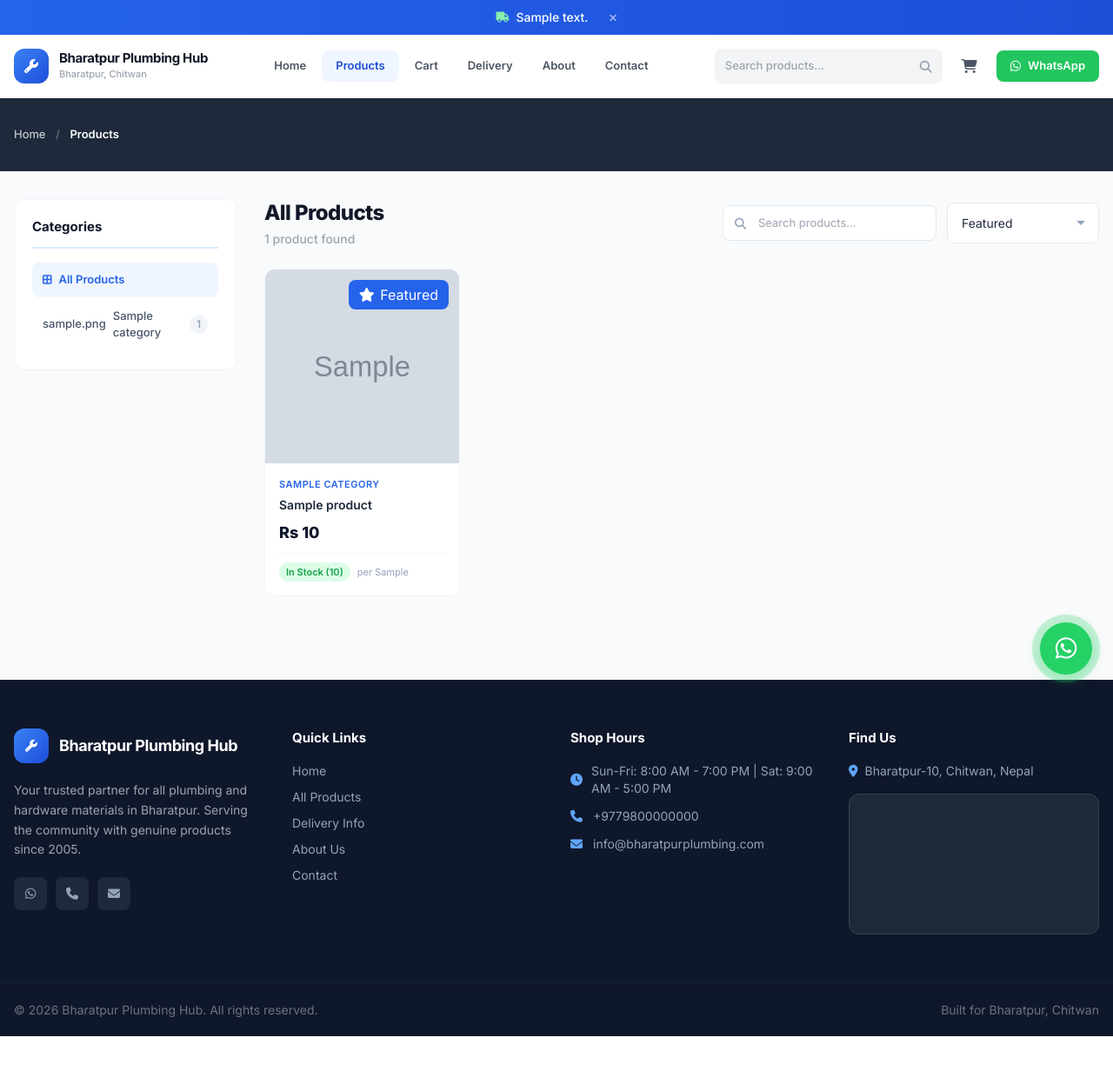
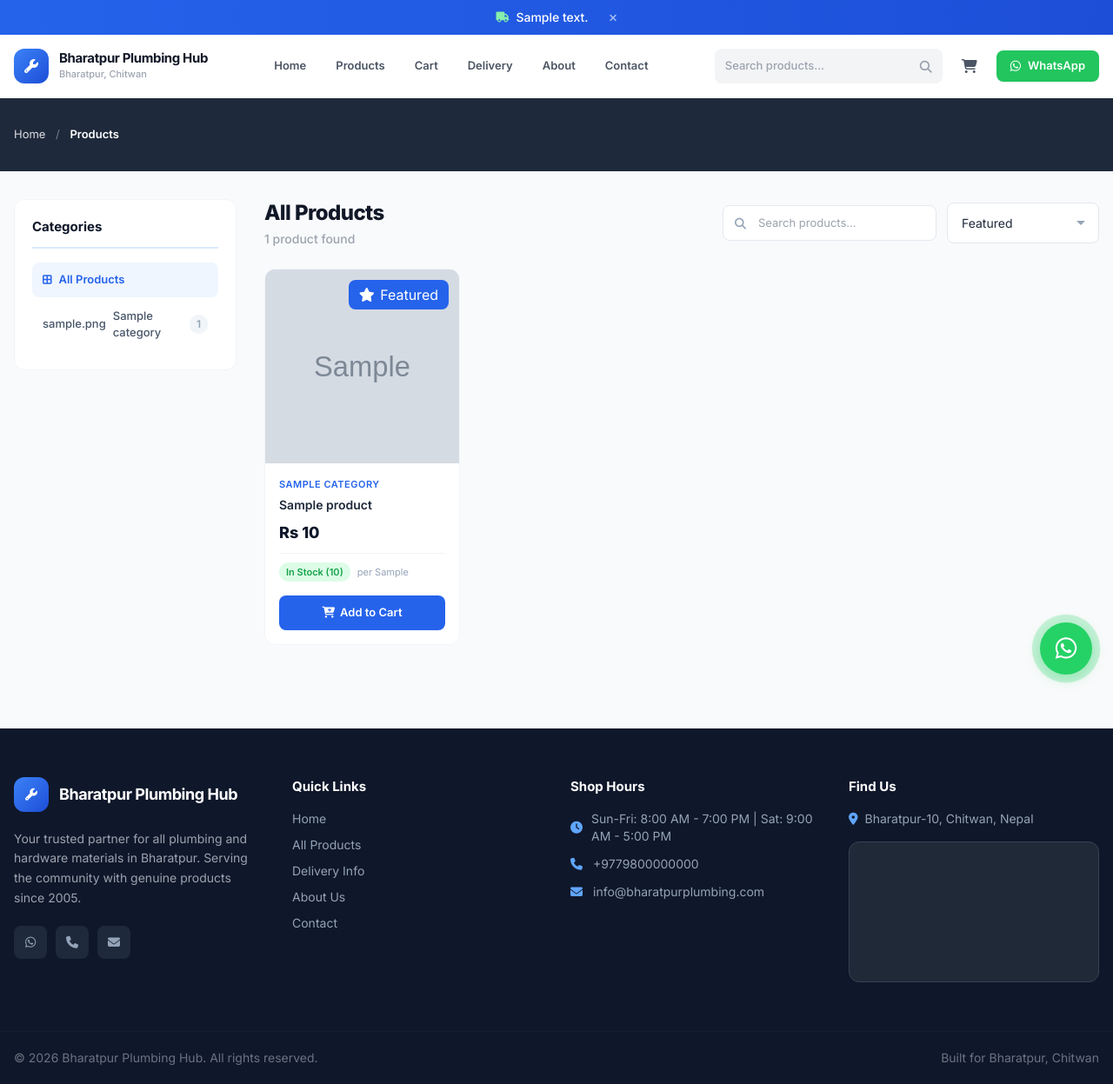
Before and after one commit to 2anupam0/bharatpur-plumbing-hub, a Django app: page /products/ in a window 1280 px wide. Shown: the whole page at 87% size. Before the commit the page ends 1192 px from the top, so only its background shows below. Run offline with Django 4.2, Linux system fonts and the light colour scheme; tables that the repository leaves empty hold one stand-in row (values such as "Sample post"); grey boxes marked "Sample" are stand-in pictures; some libraries are stand-ins or nearby versions; grey boxes are pictures that could not be loaded.

Commit message:
Add 'Add to Cart' button on product cards: AJAX add-to-cart with live badge update

```diff
--- a/shop/static/shop/css/style.css
+++ b/shop/static/shop/css/style.css
@@ -163,11 +163,20 @@ body {
     overflow: hidden;
     transition: all 0.3s cubic-bezier(0.4, 0, 0.2, 1);
     position: relative;
+    display: flex;
+    flex-direction: column;
 }
 .product-card:hover {
     box-shadow: var(--shadow-xl);
     border-color: transparent;
     transform: translateY(-4px);
+}
+.product-card-link {
+    text-decoration: none;
+    color: inherit;
+    display: flex;
+    flex-direction: column;
+    flex: 1;
 }
 .product-card .product-image {
     aspect-ratio: 1;
@@ -266,6 +275,45 @@ body {
 .product-card .unit-text {
     font-size: 11px;
     color: var(--gray-400);
+}
+.product-card-actions {
+    padding: 0 16px 16px;
+}
+.btn-add-cart {
+    width: 100%;
+    padding: 10px 16px;
+    border: none;
+    border-radius: var(--radius-sm);
+    background: var(--primary);
+    color: #fff;
+    font-size: 13px;
+    font-weight: 600;
+    cursor: pointer;
+    transition: all 0.2s ease;
+    display: flex;
+    align-items: center;
+    justify-content: center;
+    gap: 6px;
+}
+.btn-add-cart:hover {
+    background: var(--primary-dark);
+    transform: translateY(-1px);
+    box-shadow: 0 4px 12px rgba(37, 99, 235, 0.3);
+}
+.btn-add-cart:active {
+    transform: translateY(0);
+}
+.btn-add-cart.added {
+    background: var(--green);
+}
+.btn-add-cart.disabled {
+    background: var(--gray-200);
+    color: var(--gray-400);
+    cursor: not-allowed;
+}
+.btn-add-cart.disabled:hover {
+    transform: none;
+    box-shadow: none;
 }
 
 /* --- Badges --- */
@@ -965,4 +1013,6 @@ select.form-input {
     .product-grid { grid-template-columns: repeat(2, 1fr); gap: 10px; }
     .product-card .product-info { padding: 12px; }
     .product-card .product-price .current { font-size: 15px; }
+    .product-card-actions { padding: 0 12px 12px; }
+    .btn-add-cart { padding: 8px 12px; font-size: 12px; }
 }
--- a/shop/static/shop/js/main.js
+++ b/shop/static/shop/js/main.js
@@ -80,7 +80,7 @@ document.addEventListener("DOMContentLoaded", function () {
     // Smooth scroll for anchor links
     document.querySelectorAll('a[href^="#"]').forEach(function (anchor) {
         anchor.addEventListener("click", function (e) {
-            const target = document.querySelector(this.getAttribute("href"));
+            var target = document.querySelector(this.getAttribute("href"));
             if (target) {
                 e.preventDefault();
                 target.scrollIntoView({ behavior: "smooth", block: "start" });
@@ -89,3 +89,70 @@ document.addEventListener("DOMContentLoaded", function () {
     });
 
 });
+
+function addToCart(productId, btn) {
+    if (btn.classList.contains("added")) return;
+    var formData = new FormData();
+    formData.append("quantity", 1);
+    var csrfToken = document.querySelector("[name=csrfmiddlewaretoken]");
+    if (!csrfToken) {
+        var cookies = document.cookie.split(";");
+        for (var i = 0; i < cookies.length; i++) {
+            var c = cookies[i].trim();
+            if (c.startsWith("csrftoken=")) {
+                csrfToken = { value: c.substring("csrftoken=".length) };
+                break;
+            }
+        }
+    }
+    fetch("/cart/add/" + productId + "/", {
+        method: "POST",
+        headers: {
+            "X-Requested-With": "XMLHttpRequest",
+            "X-CSRFToken": csrfToken ? csrfToken.value : ""
+        },
+        body: formData
+    })
+    .then(function(resp) { return resp.json(); })
+    .then(function(data) {
+        if (data.success) {
+            btn.classList.add("added");
+            btn.innerHTML = '<i class="fas fa-check"></i> Added!';
+            var badge = document.getElementById("cart-count-badge");
+            if (badge) {
+                badge.textContent = data.cart_count;
+                badge.style.display = "flex";
+            }
+            var mobileBadge = document.getElementById("cart-count-mobile");
+            if (mobileBadge) {
+                mobileBadge.textContent = "(" + data.cart_count + ")";
+            }
+            setTimeout(function() {
+                btn.classList.remove("added");
+                btn.innerHTML = '<i class="fas fa-cart-plus"></i> Add to Cart';
+            }, 1500);
+        }
+    })
+    .catch(function() {
+        var form = document.createElement("form");
+        form.method = "POST";
+        form.action = "/cart/add/" + productId + "/";
+        var input = document.createElement("input");
+        input.type = "hidden";
+        input.name = "quantity";
+        input.value = "1";
+        form.appendChild(input);
+        if (csrfToken) {
+            var csrf = document.createElement("input");
+            csrf.type = "hidden";
+            csrf.name = "csrfmiddlewaretoken";
+            csrf.value = csrfToken.value;
+            form.appendChild(csrf);
+        }
+        document.body.appendChild(form);
+        form.submit();
+    });
+}
+    });
+
+});
--- a/shop/templates/shop/base.html
+++ b/shop/templates/shop/base.html
@@ -78,7 +78,7 @@
                     </form>
                     <a href="{% url 'cart_page' %}" class="relative flex items-center gap-1.5 px-3 py-2 rounded-lg text-sm font-semibold text-gray-600 hover:bg-primary-50 hover:text-primary-700 transition-all">
                         <i class="fas fa-shopping-cart text-base"></i>
-                        {% if cart_count %}<span class="absolute -top-1 -right-1 w-5 h-5 bg-red-500 text-white text-[10px] font-bold rounded-full flex items-center justify-center">{{ cart_count }}</span>{% endif %}
+                        {% if cart_count %}<span id="cart-count-badge" class="absolute -top-1 -right-1 w-5 h-5 bg-red-500 text-white text-[10px] font-bold rounded-full flex items-center justify-center">{{ cart_count }}</span>{% else %}<span id="cart-count-badge" class="absolute -top-1 -right-1 w-5 h-5 bg-red-500 text-white text-[10px] font-bold rounded-full items-center justify-center" style="display:none;">0</span>{% endif %}
                     </a>
                     <a href="https://wa.me/{{ whatsapp_number|cut:'+' }}?text=Hello%2C%20I%20need%20plumbing%20materials" target="_blank" class="hidden sm:flex items-center gap-2 bg-hardware-500 hover:bg-hardware-600 text-white px-4 py-2 rounded-lg text-[13px] font-semibold transition-all duration-200 shadow-sm hover:shadow-md">
                         <i class="fab fa-whatsapp text-sm"></i>
@@ -102,7 +102,7 @@
                 <a href="{% url 'home' %}" class="block px-4 py-2.5 rounded-lg text-[14px] font-semibold text-gray-700 hover:bg-primary-50 hover:text-primary-700 transition-colors">Home</a>
                 <a href="{% url 'product_list' %}" class="block px-4 py-2.5 rounded-lg text-[14px] font-semibold text-gray-700 hover:bg-primary-50 hover:text-primary-700 transition-colors">Products</a>
                 <a href="{% url 'cart_page' %}" class="block px-4 py-2.5 rounded-lg text-[14px] font-semibold text-gray-700 hover:bg-primary-50 hover:text-primary-700 transition-colors">
-                    <i class="fas fa-shopping-cart mr-2"></i>Cart {% if cart_count %}({{ cart_count }}){% endif %}
+                    <i class="fas fa-shopping-cart mr-2"></i>Cart <span id="cart-count-mobile">({{ cart_count }})</span>
                 </a>
                 <a href="{% url 'delivery_info' %}" class="block px-4 py-2.5 rounded-lg text-[14px] font-semibold text-gray-700 hover:bg-primary-50 hover:text-primary-700 transition-colors">Delivery Info</a>
                 <a href="{% url 'about' %}" class="block px-4 py-2.5 rounded-lg text-[14px] font-semibold text-gray-700 hover:bg-primary-50 hover:text-primary-700 transition-colors">About Us</a>
--- a/shop/templates/shop/product_list.html
+++ b/shop/templates/shop/product_list.html
@@ -66,7 +66,8 @@
             {% if products %}
             <div class="product-grid">
                 {% for product in products %}
-                <a href="{% url 'product_detail' product.slug %}" class="product-card animate-in">
+                <div class="product-card animate-in">
+                    <a href="{% url 'product_detail' product.slug %}" class="product-card-link">
                         <div class="product-image">
                             {% if product.image %}
                             <img src="{{ product.image.url }}" alt="{{ product.name }}" loading="lazy">
@@ -97,6 +98,16 @@
                             </div>
                         </div>
                     </a>
+                    <div class="product-card-actions">
+                        {% if product.is_in_stock %}
+                        <button type="button" class="btn-add-cart" onclick="addToCart({{ product.pk }}, this)" data-product-id="{{ product.pk }}">
+                            <i class="fas fa-cart-plus"></i> Add to Cart
+                        </button>
+                        {% else %}
+                        <span class="btn-add-cart disabled">Out of Stock</span>
+                        {% endif %}
+                    </div>
+                </div>
                 {% endfor %}
             </div>
             {% else %}
--- a/shop/views.py
+++ b/shop/views.py
@@ -120,9 +120,17 @@ def cart_add(request, product_id):
     if quantity < 1:
         quantity = 1
     if quantity > product.stock:
-        messages.warning(request, f"Only {product.stock} {product.unit} available in stock.")
         quantity = product.stock
     cart.add(product, quantity)
+    cart_count = len(cart)
+    if request.headers.get("X-Requested-With") == "XMLHttpRequest":
+        from django.http import JsonResponse
+        return JsonResponse({
+            "success": True,
+            "message": f"{product.name} added to cart.",
+            "cart_count": cart_count,
+            "product_name": product.name,
+        })
     messages.success(request, f"{product.name} added to cart.")
     return redirect("cart_page")
 
```
Also changed, not shown: shop/templates/shop/home.html (+12 -1 lines), shop/templates/shop/product_detail.html (+10 -1 lines). Lines whose indentation alone changed are shown as unchanged.
